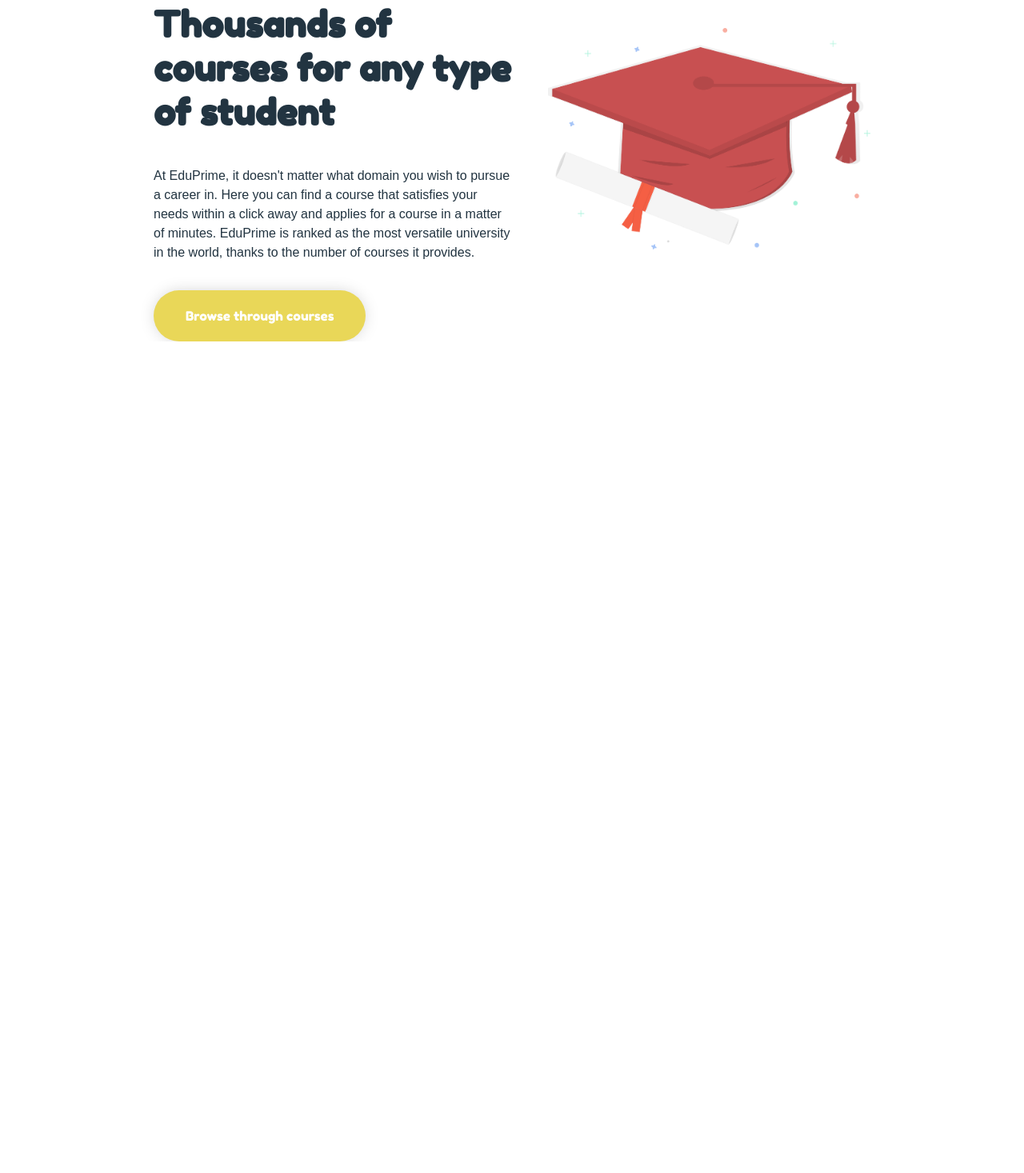
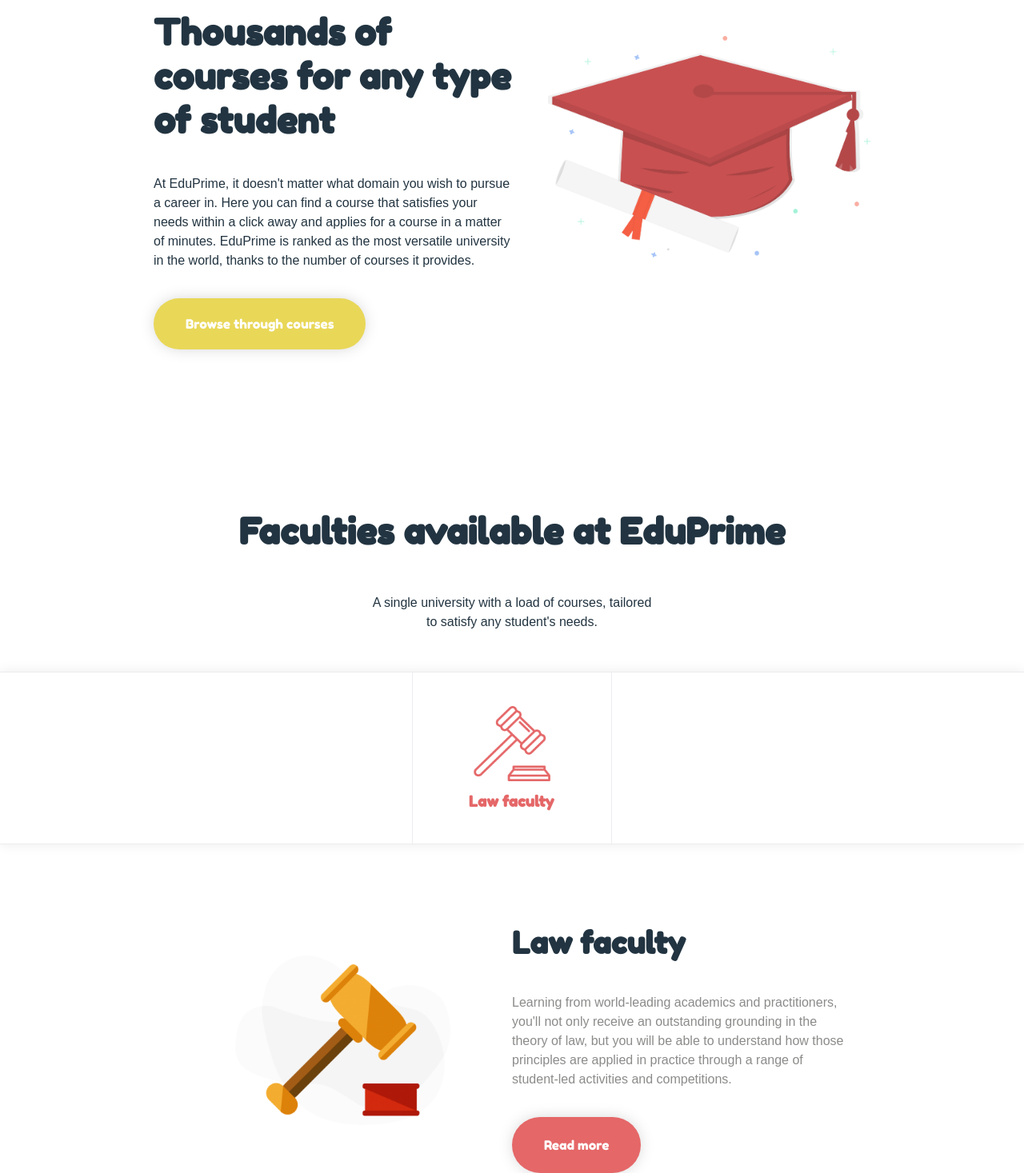
Before and after one commit to jacopo-vinanti96/proj-html-vuejs, a website: page index.html in a window 1280 px wide. Shown: the part 911-2378 px from the top of the page at 80% size. Before the commit the page ends 1338 px from the top, so only its background shows below. Drawn offline with Linux system fonts and the light colour scheme.

Commit message:
Faculties template completato
-Manca Vue e oggetti js

```diff
--- a/index.html
+++ b/index.html
@@ -61,7 +61,7 @@
     </div>
   </header>
   <main>
-    <section class="feature_box flex_center mt-90 container--medium" id="presentation">
+    <section class="feature_box flex_center mt-100 container--medium" id="presentation">
       <div class="feature_box__text">
         <img src="images/Books-icon.png" alt="thousands of courses icon">
         <h2 class="mt-20">Thousands of courses for any type of student</h2>
@@ -71,7 +71,28 @@
       <img src="images/Graduation-Illustration.png" alt="graduation illustration" class="feature_box__img">
     </section>
     <section id="faculties">
-
+      <h2>Faculties available at EduPrime</h2>
+      <p class="mt-50">A single university with a load of courses, tailored
+      to satisfy any student's needs.</p>
+      <div class="faculties__selector mt-50">
+        <div class="selector__bar">
+          <div class="faculty_box">
+            <img src="images/Gavel-v2.png" alt="law faculty icon">
+            <h3 class="mt-10">Law faculty</h3>
+          </div>
+        </div>
+        <div class="faculty_overview flex_center container--small mt-80">
+          <img src="images/Gavel-Illustration-e1556884768193.png" alt="law faculty illustration" class="faculty_overview__img">
+          <div class="faculty_overview__text">
+            <h3 class="mt-20">Law faculty</h3>
+            <p class="mt-40">Learning from world-leading academics and practitioners, you'll not only receive
+            an outstanding grounding in the theory of law, but you will be able to understand
+            how those principles are applied in practice through a range of student-led
+            activities and competitions.</p>
+            <a class="btn btn--big btn--primary mt-35" href="#">Read more</a>
+          </div>
+        </div>
+      </div>
     </section>
     <section id="schedule">
 
--- a/src/sass/partials/_btns.scss
+++ b/src/sass/partials/_btns.scss
@@ -15,11 +15,11 @@
   &--medium {
     padding: 0 40px;
     border-radius: 40px;
-    font-size: $font_size_300;
   }
 
   &--big {
     height: 70px;
+    line-height: 70px;
   }
 
   &--medium {
--- a/src/sass/partials/_common.scss
+++ b/src/sass/partials/_common.scss
@@ -27,3 +27,11 @@
   margin-right: auto;
   margin-left: auto;
 }
+
+.container--small {
+  width: 60%;
+  margin-right: auto;
+  margin-left: auto;
+  position: relative;
+  left: 3%;
+}
--- /dev/null
+++ b/src/sass/partials/_faculties.scss
@@ -0,0 +1,40 @@
+#faculties {
+  margin-top: 200px;
+
+  h2, h2 ~ p {
+    text-align: center;
+  }
+
+  h2 ~ p {
+    width: 365px;
+    margin-left: auto;
+    margin-right: auto;
+  }
+}
+
+.selector__bar {
+  display: flex;
+  justify-content: center;
+  box-shadow: 0 0 15px $border_color_1;
+  border-top: 1px solid $border_color_1;
+  border-bottom:1px solid $border_color_1;
+}
+
+.faculty_box {
+  padding: 42px 70px;
+  border-left: 1px solid $border_color_1;
+  border-right: 1px solid $border_color_1;
+
+  img {
+    width: 108px;
+  }
+}
+
+.faculty_overview__img {
+  width: 35%;
+}
+
+.faculty_overview__text {
+  width: 55%;
+  text-align: left;
+}
--- a/src/sass/partials/_header.scss
+++ b/src/sass/partials/_header.scss
@@ -3,6 +3,7 @@
   background-size: cover;
   position: relative;
   padding-bottom: 120px;
+  overflow: hidden;
 
   &::before {
     position: absolute;
@@ -20,8 +21,9 @@
     background-size: cover;
     position: absolute;
     bottom: 0;
-    height: 120px;
-    width: 100%;
+    left: -10%;
+    height: 133px;
+    width: 2116px;
   }
 
   > * {
--- a/src/sass/partials/_typo.scss
+++ b/src/sass/partials/_typo.scss
@@ -9,6 +9,10 @@
 
 a {
   text-decoration: none;
+}
+
+.btn {
+  font-size: $font_size_300;
 }
 
 // Header
@@ -25,9 +29,14 @@
   line-height: 180%;
 }
 
+// Main
+
+h2, h3 {
+  color: $font_color_11;
+}
+
 h2 {
   font-size: $font_size_800;
-  color: $font_color_11;
 }
 
 h2 ~ p {
@@ -37,3 +46,18 @@
 p {
   line-height: 150%;
 }
+
+.faculty_box h3 {
+  color: $font_color_primary;
+}
+
+.faculty_overview {
+
+  h3 {
+  font-size: $font_size_700;
+  }
+  p {
+    color: $font_color_2;
+  }
+
+}
--- a/src/sass/partials/_variables.scss
+++ b/src/sass/partials/_variables.scss
@@ -52,7 +52,7 @@
 // Font size
 $font_size_900: 60px;
 $font_size_800: 45px;
-$font_size_700: 35px;
+$font_size_700: 38px;
 $font_size_600: 22px;
 $font_size_500: 20px;
 $font_size_400: 18px;
--- a/src/sass/style.scss
+++ b/src/sass/style.scss
@@ -5,3 +5,4 @@
 @import "partials/_header.scss";
 @import "partials/_main.scss";
 @import "partials/_feature_box.scss";
+@import "partials/_faculties.scss";
```
Also changed, not shown: css/style.css.
